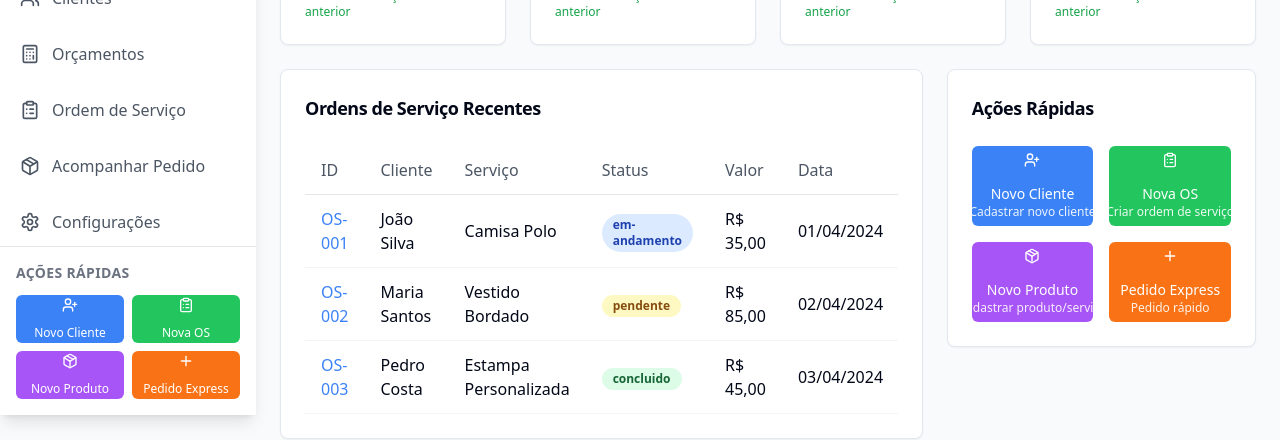
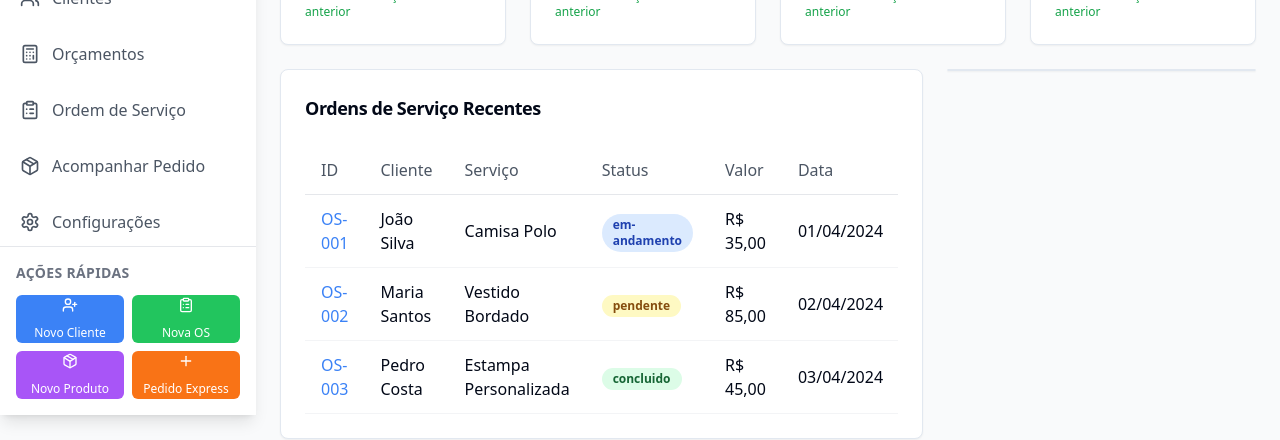
Before and after one commit to firstdatainfo/MirianOS-74, a React (Vite) app: page / in a window 1280 px wide. Shown: the part 194-634 px from the top of the page. Built offline with nearby package versions, Linux system fonts and the light colour scheme; no server answers; the database is empty.

Commit message:
Visual edit in Lovable
Edited UI in Lovable

```diff
--- a/src/components/QuickActions.tsx
+++ b/src/components/QuickActions.tsx
@@ -1,61 +1,32 @@
-
 import React from 'react';
 import { Plus, UserPlus, ClipboardList, Package } from 'lucide-react';
 import { Button } from '@/components/ui/button';
 import { Card, CardContent, CardHeader, CardTitle } from '@/components/ui/card';
-
 const QuickActions = () => {
-  const actions = [
-    {
+  const actions = [{
     icon: UserPlus,
     label: 'Novo Cliente',
     description: 'Cadastrar novo cliente',
     color: 'bg-blue-500 hover:bg-blue-600'
-    },
-    {
+  }, {
     icon: ClipboardList,
     label: 'Nova OS',
     description: 'Criar ordem de serviço',
     color: 'bg-green-500 hover:bg-green-600'
-    },
-    {
+  }, {
     icon: Package,
     label: 'Novo Produto',
     description: 'Cadastrar produto/serviço',
     color: 'bg-purple-500 hover:bg-purple-600'
-    },
-    {
+  }, {
     icon: Plus,
     label: 'Pedido Express',
     description: 'Pedido rápido',
     color: 'bg-orange-500 hover:bg-orange-600'
-    }
-  ];
+  }];
+  return <Card className="animate-fade-in">
 
-  return (
-    <Card className="animate-fade-in">
-      <CardHeader>
-        <CardTitle className="text-lg font-semibold">Ações Rápidas</CardTitle>
-      </CardHeader>
-      <CardContent>
-        <div className="grid grid-cols-2 gap-4">
-          {actions.map((action, index) => (
-            <Button
-              key={index}
-              variant="ghost"
-              className={`h-20 flex flex-col items-center justify-center space-y-2 ${action.color} text-white hover:scale-105 transition-all duration-200`}
-            >
-              <action.icon className="h-6 w-6" />
-              <div className="text-center">
-                <div className="font-medium text-sm">{action.label}</div>
-                <div className="text-xs opacity-90">{action.description}</div>
-              </div>
-            </Button>
-          ))}
-        </div>
-      </CardContent>
-    </Card>
-  );
+
+    </Card>;
 };
-
 export default QuickActions;
```
Lines whose indentation alone changed are shown as unchanged.
